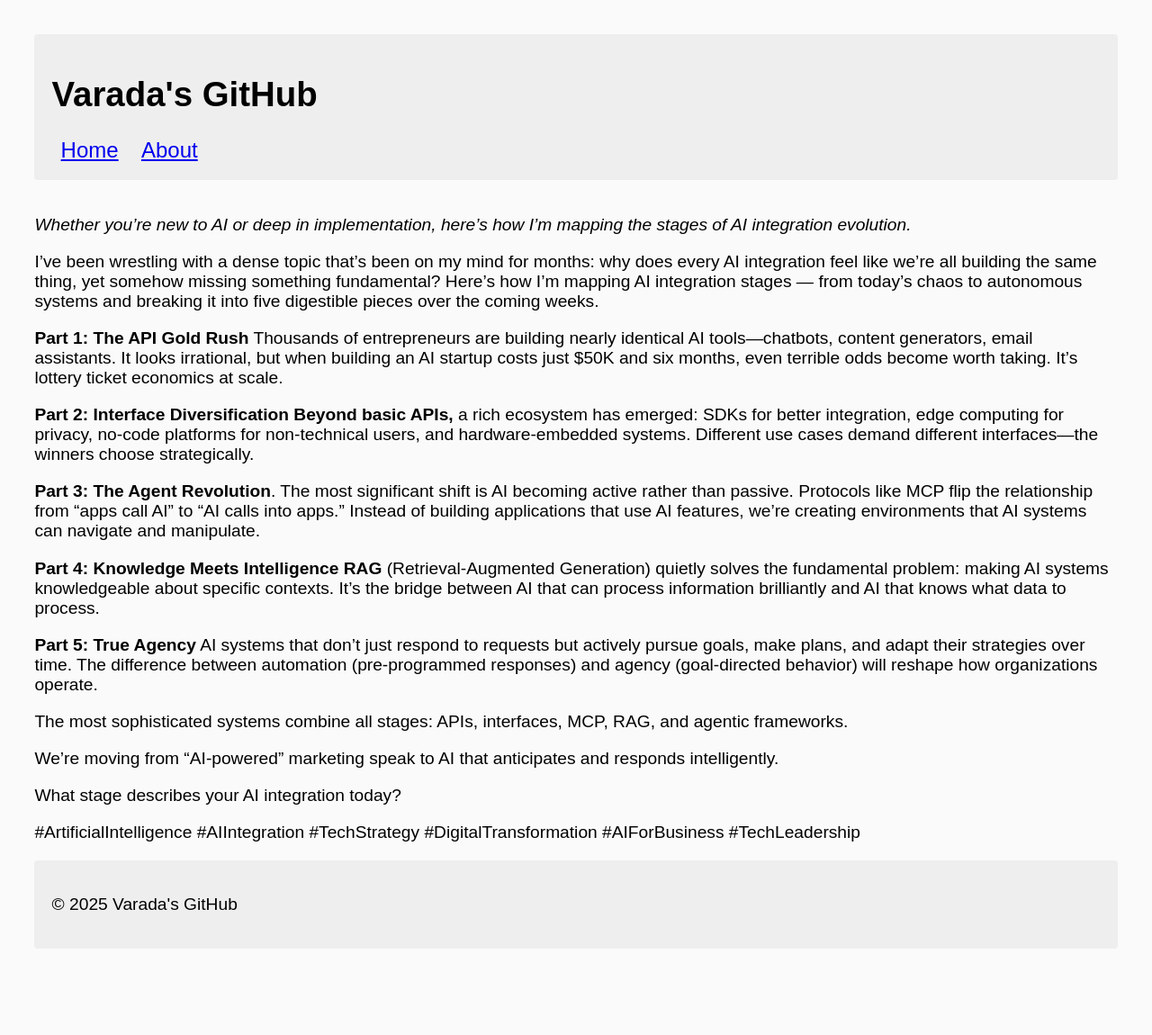
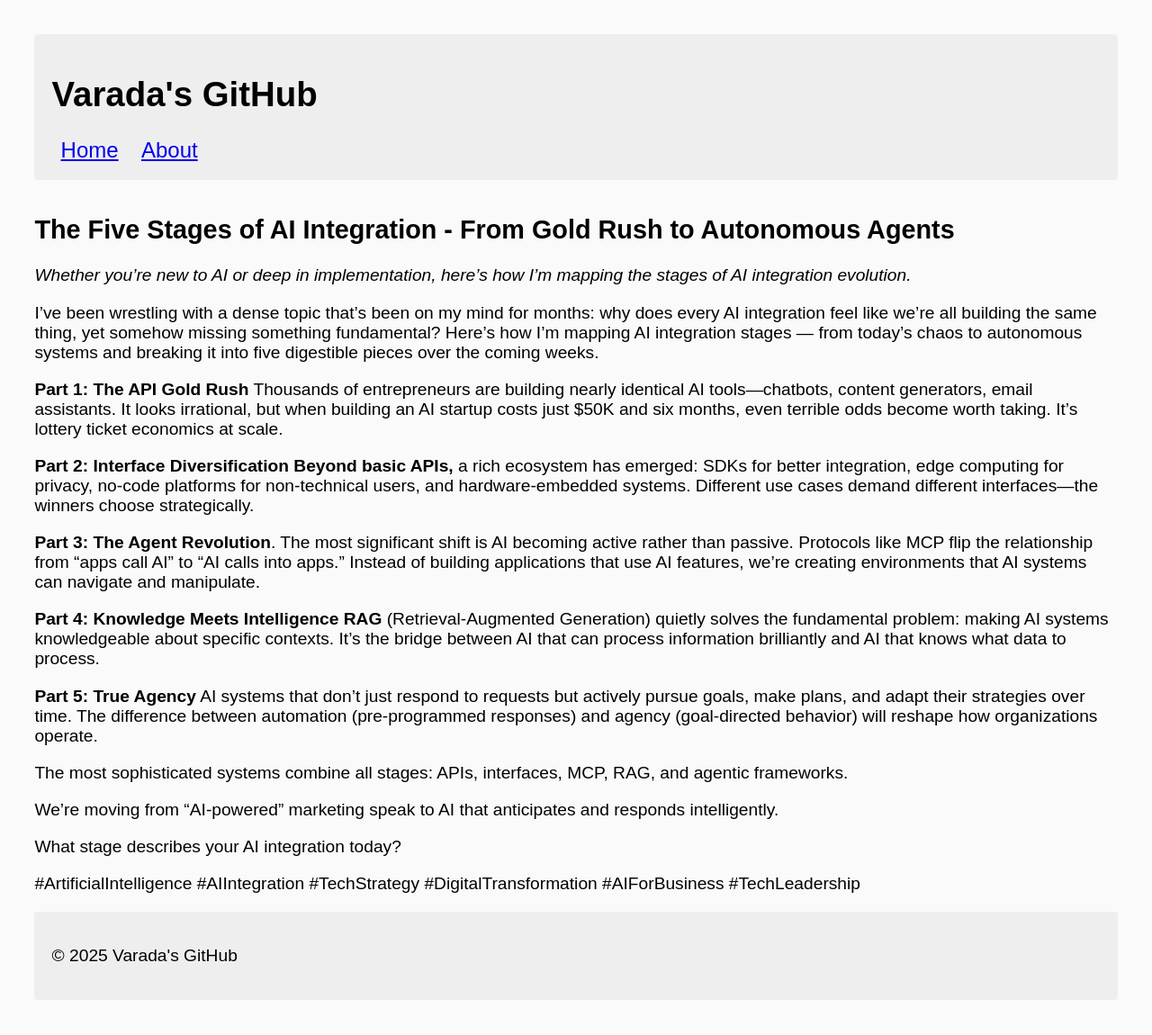
Before and after one commit to ivarada/ivarada.github.io, a Jekyll site: the page built from AI-Integration.md, in a window 1280 px wide. Shown: the whole page at 90% size. Built offline with Jekyll 4.4.1, drawn with Linux system fonts in a browser that asks for light colours; before the commit the page ends 1093 px from its top, so only the background shows below that.

Commit message:
Add introduction to AI integration stages
Added an introductory section outlining the five stages of AI integration.

```diff
--- a/AI-Integration.md
+++ b/AI-Integration.md
@@ -2,6 +2,8 @@
 title: The Five Stages of AI Integration - From Gold Rush to Autonomous Agents
 layout: default
 ---
+
+## The Five Stages of AI Integration - From Gold Rush to Autonomous Agents
 
 _Whether you're new to AI or deep in implementation, here's how I'm mapping the stages of AI integration evolution._
 
```
